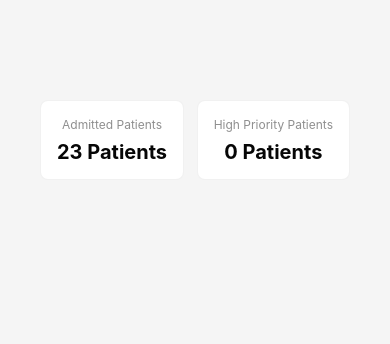
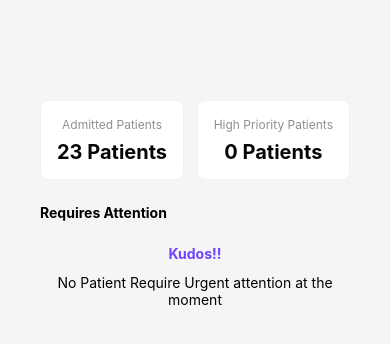
Before and after one commit to nkemjikaobi/patient_management_ui, a React Native app: screen / in a window 390 px wide. Shown: the top 344 px of the page. Built offline with nearby package versions, Linux system fonts and the light colour scheme.

Commit message:
Critical Attention Patients

```diff
--- a/App.js
+++ b/App.js
@@ -1,10 +1,12 @@
 import { StyleSheet, View } from 'react-native';
 import PatientStatistics from './components/PatientStatistics/PatientStatistics';
+import CriticalAttentionPatients from './components/CriticalAttentionPatients/CriticalAttentionPatients';
 
 export default function App() {
 	return (
 		<View style={styles.container}>
 			<PatientStatistics />
+			<CriticalAttentionPatients />
 		</View>
 	);
 }
--- /dev/null
+++ b/components/CriticalAttentionPatients/CriticalAttentionPatients.js
@@ -0,0 +1,44 @@
+import React from 'react';
+import { StyleSheet, Text, View } from 'react-native';
+
+const CriticalAttentionPatients = () => {
+	return (
+		<View style={styles.wrapper}>
+			<Text style={styles.title}>Requires Attention</Text>
+			<View style={styles.body_wrapper}>
+				<Text style={styles.kudos}>Kudos!!</Text>
+				<Text style={styles.message}>
+					No Patient Require Urgent attention at the moment
+				</Text>
+			</View>
+		</View>
+	);
+};
+
+export default CriticalAttentionPatients;
+
+const styles = StyleSheet.create({
+	wrapper: {
+		marginTop: 24,
+	},
+	title: {
+		fontSize: 14,
+		fontWeight: 'bold',
+		marginBottom: 24,
+	},
+	body_wrapper: {
+		display: 'flex',
+		justifyContent: 'center',
+		alignItems: 'center',
+	},
+	kudos: {
+		color: '#6E44FF',
+		fontSize: 14,
+		fontWeight: 'bold',
+	},
+	message: {
+		fontSize: 14,
+		textAlign: 'center',
+		marginTop: 12,
+	},
+});
```
